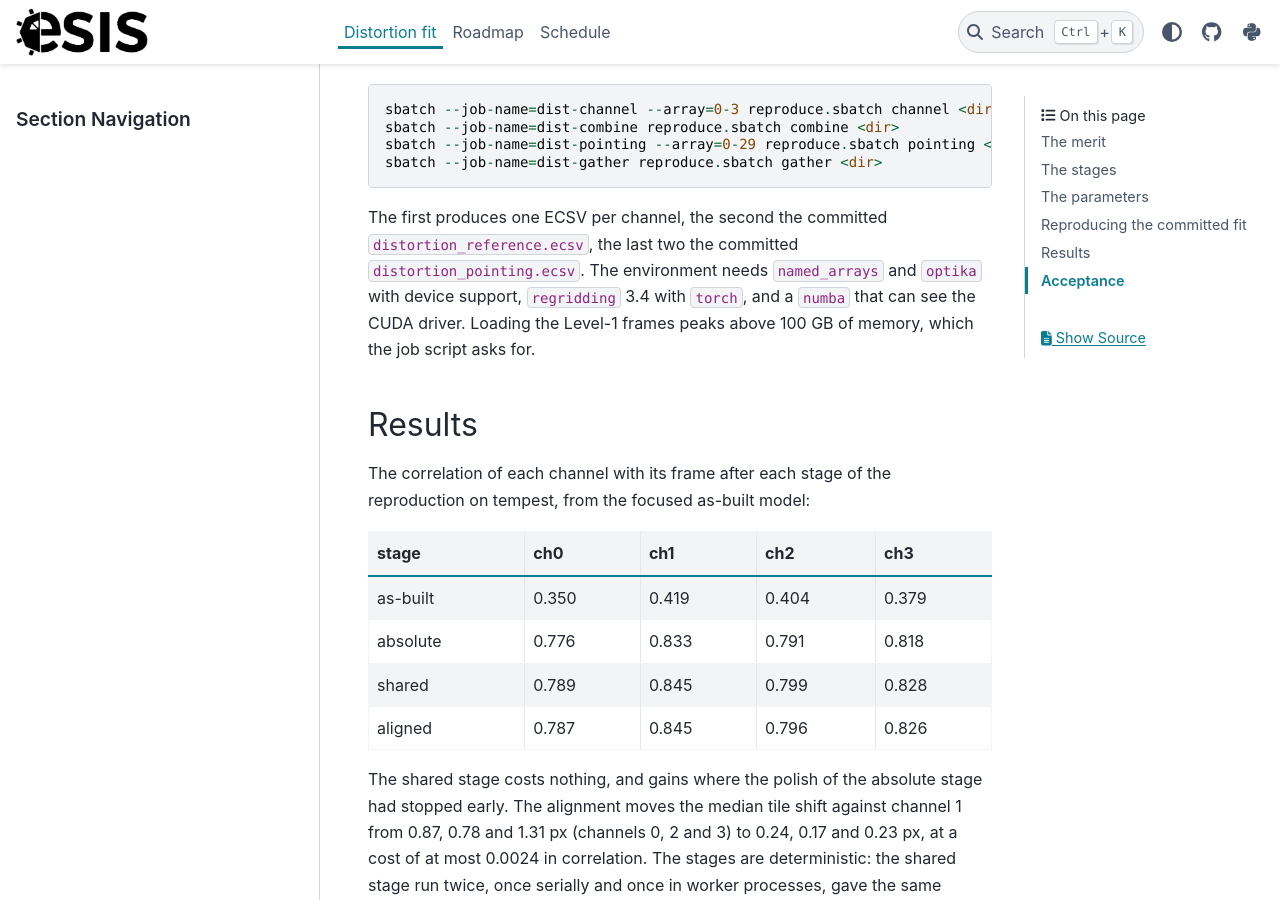
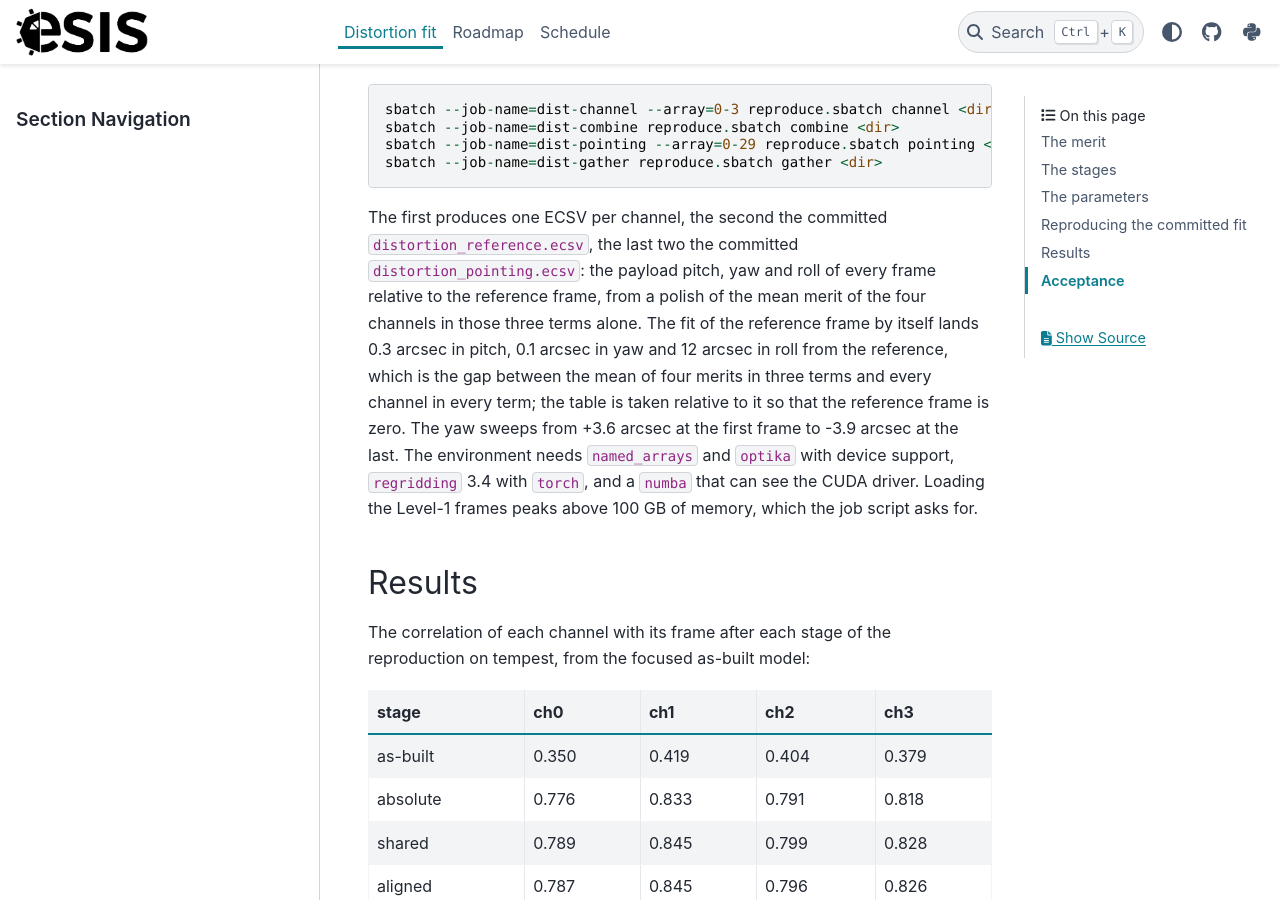
Before and after one commit to esis-mission/esis, a Sphinx documentation site: the page built from docs/reports/distortion-fit.rst, in a window 1280 px wide and 900 px high, scrolled down 2215 px. Built offline with Sphinx 7.4.7 and the PyData theme 0.15.4, drawn with Linux system fonts in a browser that asks for light colours; pages that are not in the unit, such as notebooks, are missing from menus.

```diff
--- a/docs/reports/distortion-fit.rst
+++ b/docs/reports/distortion-fit.rst
@@ -96,7 +96,14 @@ Slurm cluster::
 
 The first produces one ECSV per channel, the second the committed
 ``distortion_reference.ecsv``, the last two the committed
-``distortion_pointing.ecsv``.  The environment needs ``named_arrays`` and
+``distortion_pointing.ecsv``: the payload pitch, yaw and roll of every
+frame relative to the reference frame, from a polish of the mean merit of
+the four channels in those three terms alone.  The fit of the reference
+frame by itself lands 0.3 arcsec in pitch, 0.1 arcsec in yaw and 12 arcsec
+in roll from the reference, which is the gap between the mean of four
+merits in three terms and every channel in every term; the table is taken
+relative to it so that the reference frame is zero.  The yaw sweeps from
++3.6 arcsec at the first frame to -3.9 arcsec at the last.  The environment needs ``named_arrays`` and
 ``optika`` with device support, ``regridding`` 3.4 with ``torch``, and a
 ``numba`` that can see the CUDA driver.  Loading the Level-1 frames peaks
 above 100 GB of memory, which the job script asks for.
```
Also changed, not shown: 1 other file.
